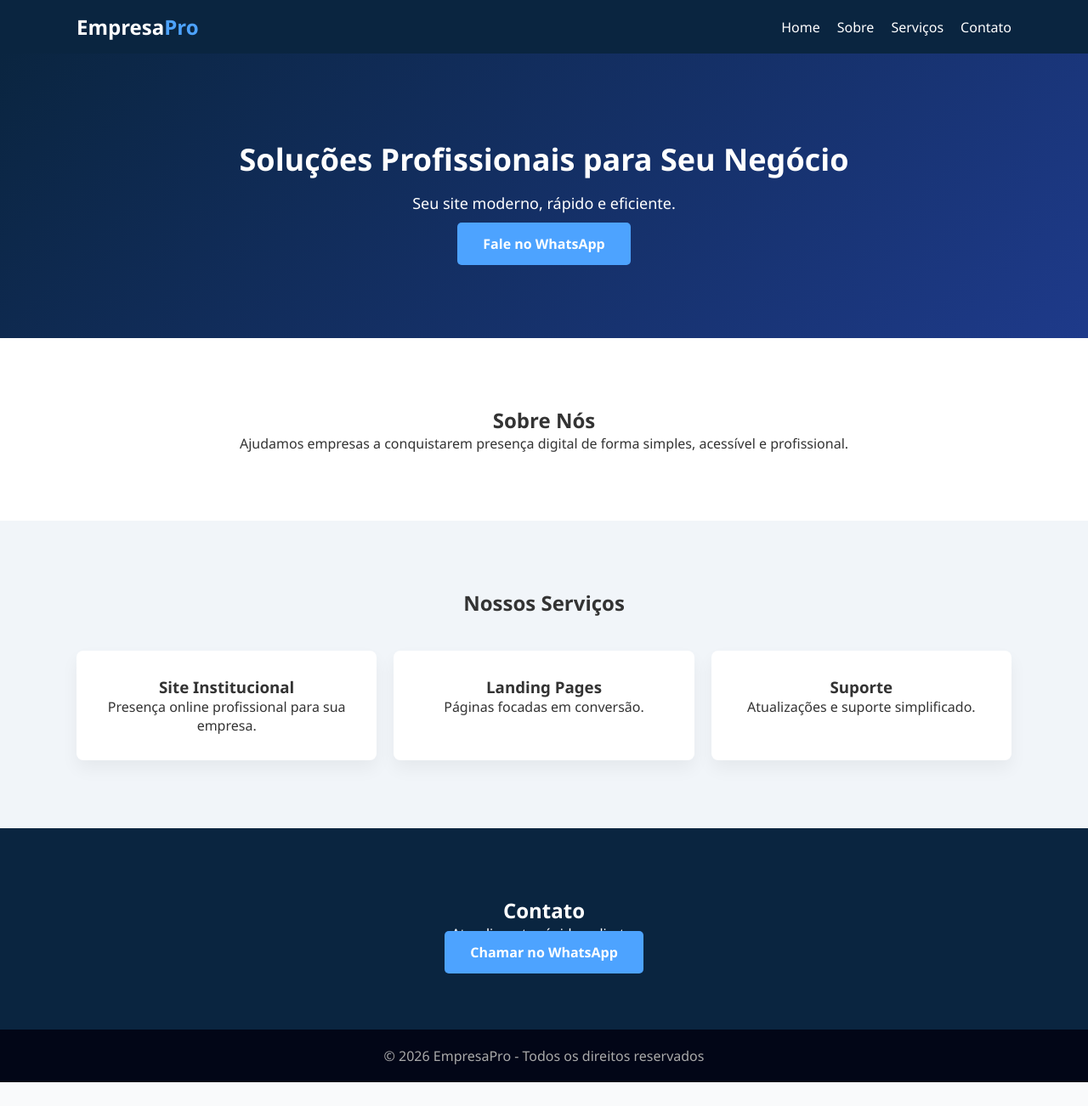
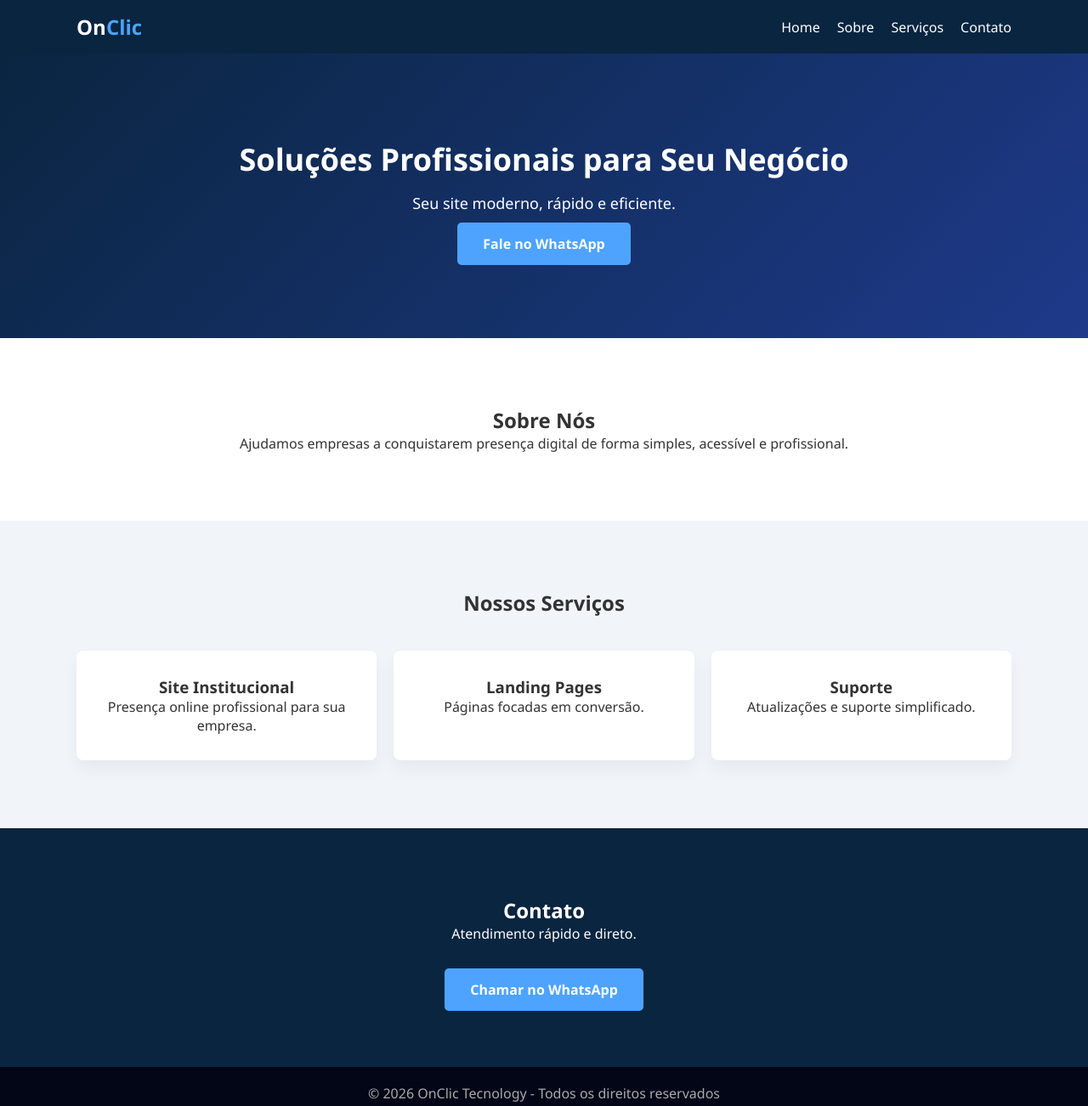
Before and after one commit to Clicgrafrs/Site-basico-modelo, a plain HTML site: page index.html in a window 1280 px wide. Shown: the whole page at 85% size. Before the commit the page ends 1274 px from the top, so only its background shows below. Drawn offline with Linux system fonts and the light colour scheme.

Commit message:
Update index.html

```diff
--- a/index.html
+++ b/index.html
@@ -2,7 +2,7 @@
 <html lang="pt-BR">
 <head>
     <meta charset="UTF-8">
-    <title>Empresa Exemplo | Soluções Digitais</title>
+    <title>OnClic | Tecnology</title>
     <meta name="viewport" content="width=device-width, initial-scale=1.0">
     <link rel="stylesheet" href="style.css">
 </head>
@@ -11,7 +11,7 @@
 <!-- HEADER -->
 <header class="header">
     <div class="container">
-        <h1 class="logo">Empresa<span>Pro</span></h1>
+        <h1 class="logo">On<span>Clic</span></h1>
 
         <nav class="nav">
             <ul class="nav-list">
@@ -75,13 +75,14 @@
     <div class="container">
         <h2>Contato</h2>
         <p>Atendimento rápido e direto.</p>
+        <br><br>
         <a href="#" class="btn">Chamar no WhatsApp</a>
     </div>
 </section>
 
 <!-- FOOTER -->
 <footer class="footer">
-    <p>© 2026 EmpresaPro - Todos os direitos reservados</p>
+    <p>© 2026 OnClic Tecnology - Todos os direitos reservados</p>
 </footer>
 
 <!-- BOTÃO TOPO -->
```
